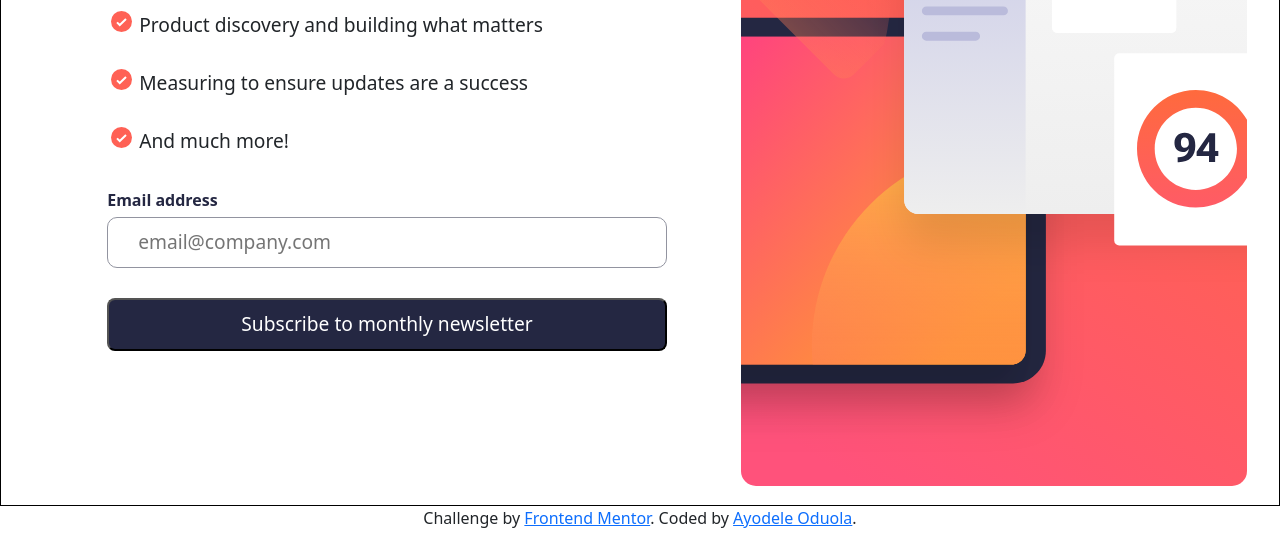
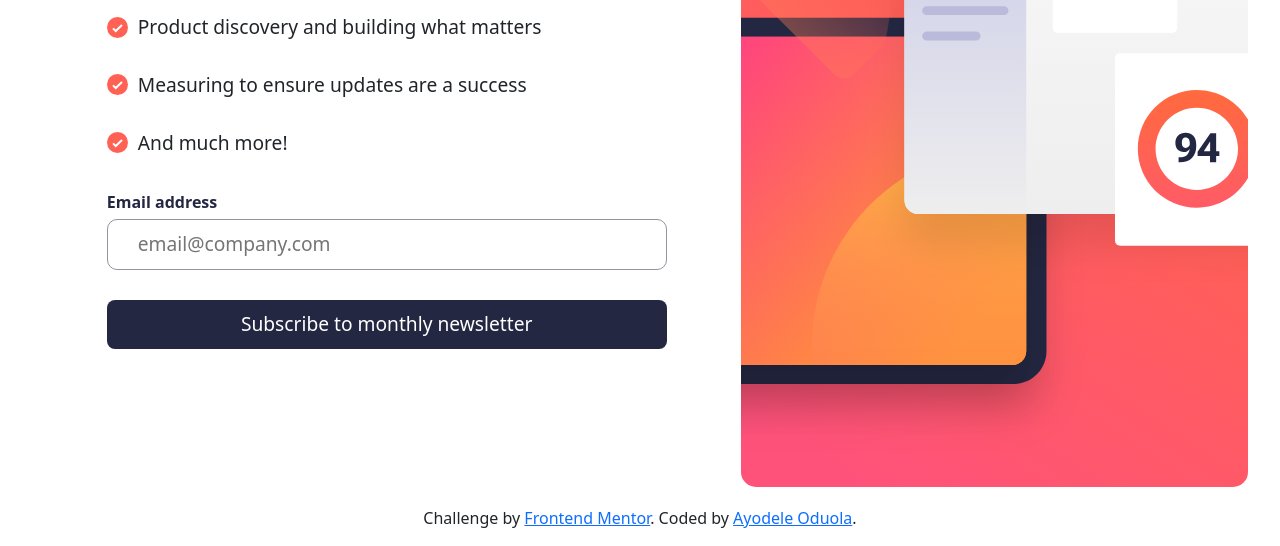
Before and after one commit to Ayoor/Newsletter, a plain HTML site: page content/index.html in a window 1280 px wide. Shown: the part 254-800 px from the top of the page. Drawn offline with nearby package versions, Linux system fonts and the light colour scheme.

Commit message:
finalised the button hovering, Up next is validation

```diff
--- a/content/index.html
+++ b/content/index.html
@@ -24,13 +24,13 @@
     <h1 style="font-size: 3rem;"><strong>Stay updated!</strong></h1>
 
     <p>Join 60,000+ product managers receiving monthly updates on:</p>
-    <ul>
-      <li>Product discovery and building what matters</li><br>
-      <li>Measuring to ensure updates are a success</li> <br>
-      <li>And much more!</li>
+
+      <img class="checkmark" src="assets/images/icon-list.svg" alt="checkmark">Product discovery and building what matters<br><br>
+      <img class="checkmark" src="assets/images/icon-list.svg" alt="checkmark">Measuring to ensure updates are a success <br><br>
+      <img class="checkmark" src="assets/images/icon-list.svg" alt="checkmark">And much more!
 
 
-    </ul>
+
     <form action="">
       <label for="email" >Email address</label><br>
       <input type="email" name="email" id="email"  placeholder="email@company.com">
--- a/content/style.css
+++ b/content/style.css
@@ -4,7 +4,7 @@
 #contentBody{
     width: 100vw;
     height: 95vh;
-    border: 1px solid black;
+
     display: flex;
     justify-content: center;
     align-items: center;
@@ -36,19 +36,30 @@ label{
     border-radius: 8px;
     color: hsl(0, 0%, 100%);
     background-color: hsl(234, 29%, 20%) ;
+    border: none;
 }
+#submitBtn:hover{
+    background: linear-gradient(to right,  #FF4F75, #FA9649, #ff6257 );
+    box-shadow:  -9px 9px 18px #f1c6a5,
+             9px -9px 18px #f9f9f9;
+    border: none;
+
+    /* #FF5172 */
+}
+
 form{
     margin-top: 30px;
 }
-ul{
-list-style-image: url("assets/images/icon-list.svg");
 
-}
 input{
     width: 100%;
     padding: 10px 5px 10px 30px;
     border-radius: 10px;
     border: 1px solid hsl(231, 7%, 60%);
 
-
 }
+.checkmark{
+    margin-right: 10px;
+    position: relative;
+    bottom: 2px;
+}
```
